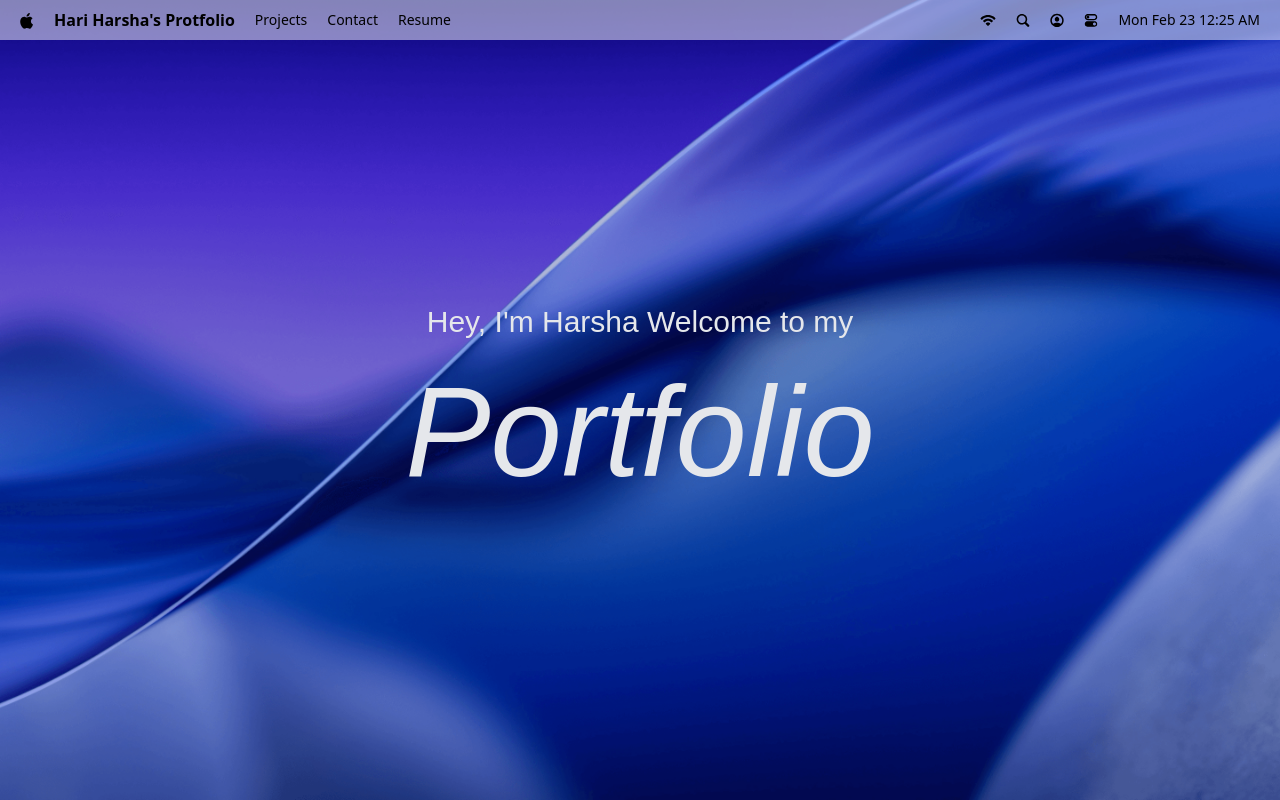
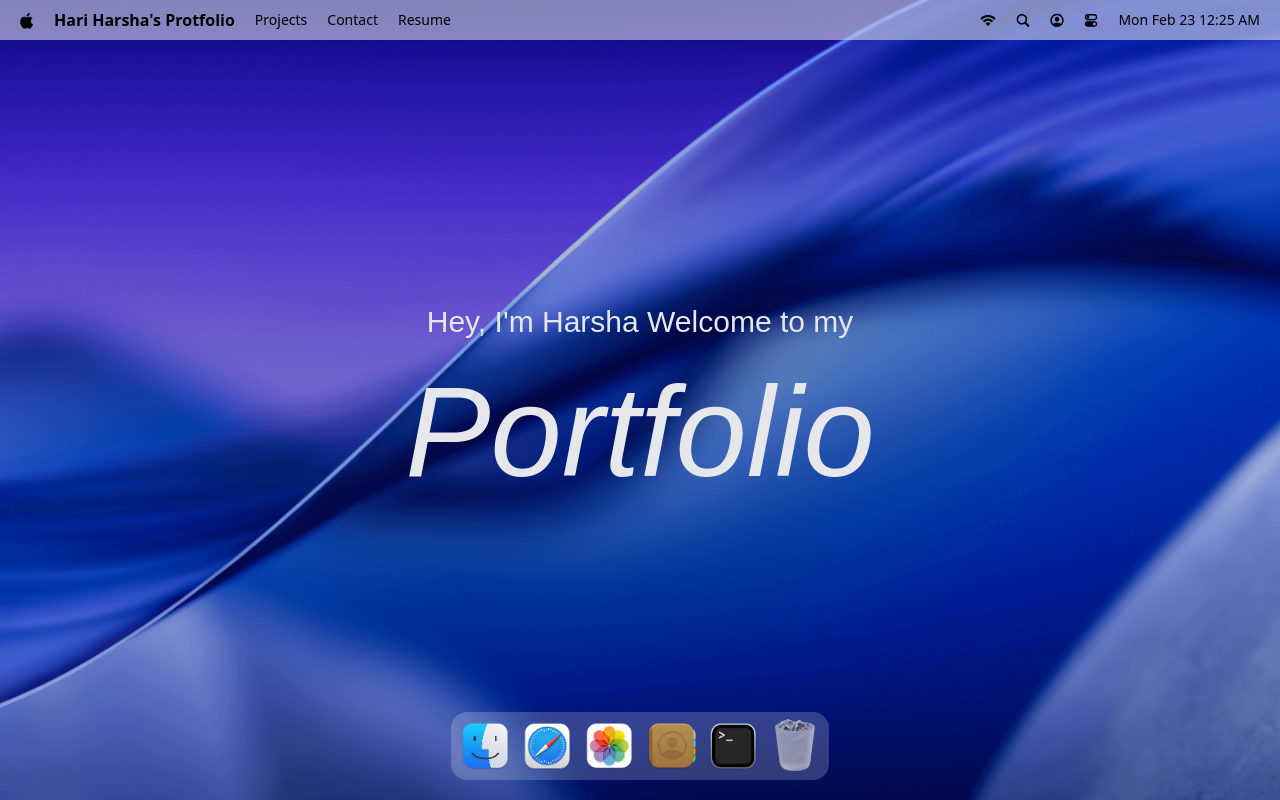
Before and after one commit to hariharsha26/portfolio, a React (Vite) app: page / in a window 1280 px wide. Built offline with nearby package versions, Linux system fonts and the light colour scheme; a web font is replaced by a local one.

Commit message:
implement dock

```diff
--- a/package.json
+++ b/package.json
@@ -17,6 +17,7 @@
     "lucide-react": "^0.574.0",
     "react": "^19.2.0",
     "react-dom": "^19.2.0",
+    "react-tooltip": "^5.30.0",
     "tailwindcss": "^4.1.18"
   },
   "devDependencies": {
--- a/src/App.jsx
+++ b/src/App.jsx
@@ -1,11 +1,12 @@
 import React from 'react'
 
-import { Navbar , Welcome } from '#components';
+import { Navbar , Welcome , Dock } from '#components';
 const App = () => {
     return (
         <div>
             <Navbar />
             <Welcome />
+            <Dock />
         </div>
     )
 }
--- /dev/null
+++ b/src/components/Dock.jsx
@@ -0,0 +1,100 @@
+import { useRef } from 'react'
+import { dockApps } from '#constants/index.js'
+import { Tooltip } from 'react-tooltip'
+import { useGSAP } from '@gsap/react'
+import gsap from 'gsap'
+
+const Dock = () => {
+
+    const dockRef = useRef(null)
+
+    useGSAP(() => {
+        const dock = dockRef.current
+        if (!dock) return
+
+        const icons = dock.querySelectorAll('.dock-icon')
+
+        const animateIcons = (mouseX) => {
+            const { left } = dock.getBoundingClientRect()
+
+            icons.forEach(icon => {
+                const { left: iconLeft, width } = icon.getBoundingClientRect()
+                const center = iconLeft - left + width / 2
+                const distance = Math.abs(mouseX - center)
+                const intensity = Math.exp(-(distance ** 2.5) / 20000)
+
+                gsap.to(icon, {
+                    scale: 1 + 0.25 * intensity,
+                    y: -15 * intensity,
+                    duration: 0.3,
+                    ease: 'power1.out'
+                })
+            })
+        }
+
+        const handleMouseMove = (e) => {
+            const { left } = dock.getBoundingClientRect()
+            animateIcons(e.clientX - left)
+        }
+
+        const resetIcons = () =>
+            icons.forEach((icon) =>
+            gsap.to(icons, {
+                scale: 1,
+                y: 0,
+                duration: 0.3,
+                ease: 'power1.out'
+            }),
+            )
+
+        dock.addEventListener('mousemove', handleMouseMove)
+        dock.addEventListener('mouseleave', resetIcons)
+
+        return () => {
+            dock.removeEventListener('mousemove', handleMouseMove)
+            dock.removeEventListener('mouseleave', resetIcons)
+        }
+
+    }, [])
+
+    const tootleApp = (app) => {}
+
+    return (
+        <section id="dock">
+            <div ref={dockRef} className="dock-container">
+                {dockApps.map(({ id, name, icon, canOpen }) => (
+                    <div
+                        key={id}
+                        className="relative flex justify-center"
+                    >
+                        <button
+                            type="button"
+                            className="dock-icon"
+                            aria-label={name}
+                            data-tooltip-id="dock-tooltip"
+                            data-tooltip-content={name}
+                            data-tooltip-delay-show={150}
+                            disabled={!canOpen}
+                            onClick={() => tootleApp(id, canOpen)}
+                        >
+                            <img
+                                src={`/images/${icon}`}
+                                alt={name}
+                                loading="lazy"
+                                className={canOpen ? "" : "opacity-60"}
+                            />
+                        </button>
+                    </div>
+                ))}
+
+                <Tooltip
+                    id="dock-tooltip"
+                    place="top"
+                    className="tooltip"
+                />
+            </div>
+        </section>
+    )
+}
+
+export default Dock
--- a/src/components/Welcome.jsx
+++ b/src/components/Welcome.jsx
@@ -1,87 +1,72 @@
-import { useRef, useEffect } from 'react'
-import gsap from 'gsap'
+import { useRef, useEffect } from "react";
+import gsap from "gsap";
 
 const FONT_WEIGHTS = {
-    subtitle: {
-        min: 100,
-        max: 400,
-        default: 100
-    },
-    title: {
-        min: 400,
-        max: 900,
-        default: 400
-    }
-}
+  subtitle: { min: 100, max: 400, default: 100 },
+  title: { min: 400, max: 900, default: 400 }
+};
 
-const renderText = (text, className, baseWeight = 400) =>
-    [...text].map((char, i) => (
+const renderText = (text, className, baseWeight = 400) => {
+  return [...text].map((char, i) => {
+    return (
       <span
         key={i}
         className={className}
         style={{ fontVariationSettings: `"wght" ${baseWeight}` }}
       >
-            {char === ' ' ? '\u00A0' : char}
+        {char === " " ? "\u00A0" : char}
       </span>
-    ))
-
-const Welcome = () => {
-    const sectionRef = useRef(null)
-    const titleRef = useRef(null)
-    const subtitleRef = useRef(null)
-
-    useEffect(() => {
-        const ctx = gsap.context(() => {
+    );
+  });
+};
 
 const setupTextHover = (container, type) => {
-                if (!container) return
+  if (!container) return;
 
-                const letters = container.querySelectorAll('span')
-                const { min, max, default: defaultWeight } = FONT_WEIGHTS[type]
+  const letters = container.querySelectorAll("span");
+  const { min, max, default: defaultWeight } = FONT_WEIGHTS[type];
 
-                const animateLetter = (letter, weight) =>
-                    gsap.to(letter, {
+  const animateLetter = (letter, weight, duration = 0.25) => {
+    return gsap.to(letter, {
       fontVariationSettings: `"wght" ${weight}`,
-                        duration: 0.25,
+      duration,
       ease: "power2.out"
-                    })
+    });
+  };
 
   const handleMouseMove = (e) => {
     letters.forEach((letter) => {
-                        const { left, width } = letter.getBoundingClientRect()
-                        const center = left + width / 2
+      const { left, width } = letter.getBoundingClientRect();
+      const letterCenter = left + width / 2;
 
-                        const distance = Math.abs(e.clientX - center)
-                        const intensity = Math.exp(-(distance ** 2) / 2000)
+      const distance = Math.abs(e.clientX - letterCenter);
+      const intensity = Math.exp(-(distance ** 2) / 2000);
 
-                        animateLetter(
-                            letter,
-                            min + (max - min) * intensity
-                        )
-                    })
-                }
+      animateLetter(letter, min + (max - min) * intensity);
+    });
+  };
 
   const handleMouseLeave = () => {
-                    letters.forEach(letter =>
-                        animateLetter(letter, defaultWeight)
-                    )
-                }
+    letters.forEach((letter) => {
+      animateLetter(letter, defaultWeight);
+    });
+  };
 
-                container.addEventListener('mousemove', handleMouseMove)
-                container.addEventListener('mouseleave', handleMouseLeave)
-            }
+  container.addEventListener("mousemove", handleMouseMove);
+  container.addEventListener("mouseleave", handleMouseLeave);
+};
 
-            setupTextHover(titleRef.current, 'title')
-            setupTextHover(subtitleRef.current, 'subtitle')
+const Welcome = () => {
+  const titleRef = useRef(null);
+  const subtitleRef = useRef(null);
 
-        }, sectionRef)
-
-        return () => ctx.revert()
-
-    }, [])
+  useEffect(() => {
+    setupTextHover(titleRef.current, "title");
+    setupTextHover(subtitleRef.current, "subtitle");
+  }, []);
 
   return (
-        <section id="welcome" ref={sectionRef}>
+    <section id="welcome">
       <p ref={subtitleRef}>
         {renderText(
           "Hey, I'm Harsha Welcome to my",
@@ -91,13 +76,10 @@
       </p>
 
       <h1 ref={titleRef} className="mt-7">
-                {renderText(
-                    "Portfolio",
-                    "text-9xl italic font-georama"
-                )}
+        {renderText("Portfolio", "text-9xl italic font-georama")}
       </h1>
     </section>
-    )
-}
+  );
+};
 
-export default Welcome
+export default Welcome;
--- a/src/components/index.js
+++ b/src/components/index.js
@@ -1,4 +1,5 @@
 import Navbar from "#components/Navbar";
 import Welcome from "#components/Welcome";
+import Dock from "#components/Dock";
 
-export { Navbar, Welcome };
+export { Navbar, Welcome , Dock};
```
Also changed, not shown: 1 other file (tests, documents, lock files or other folders). Lines whose indentation alone changed are shown as unchanged.
